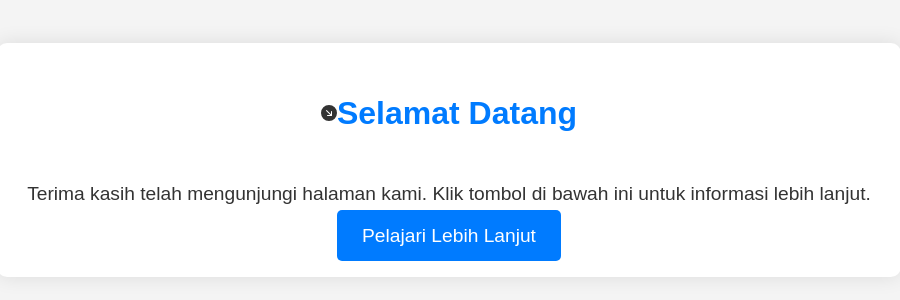
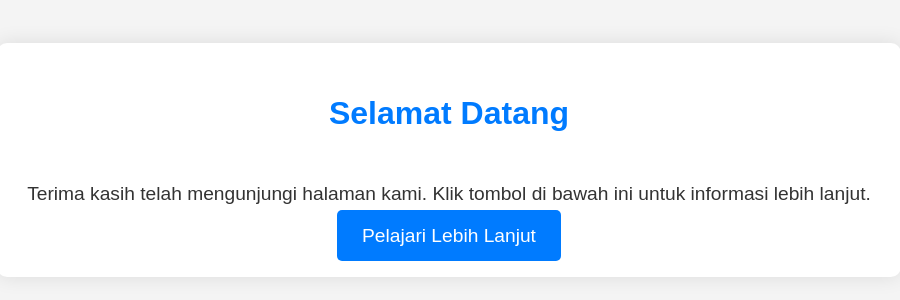
Before and after one commit to naelsiahaan/pageLink, a plain HTML site: page index.html in a window 1280 px wide. Shown: the part 240-540 px from the top of the page, without its empty margins (191-1091 px from the left). Drawn offline with Linux system fonts and the light colour scheme.

Commit message:
Update index.html

```diff
--- a/index.html
+++ b/index.html
@@ -66,9 +66,6 @@
 <body>
     <div class="container">
         <div class="news-header">
-            <svg xmlns="http://www.w3.org/2000/svg" width="16" height="16" fill="currentColor" class="bi bi-arrow-down-right-circle-fill" viewBox="0 0 16 16">
-              <path d="M0 8a8 8 0 1 1 16 0A8 8 0 0 1 0 8m5.904-2.803a.5.5 0 1 0-.707.707L9.293 10H6.525a.5.5 0 0 0 0 1H10.5a.5.5 0 0 0 .5-.5V6.525a.5.5 0 0 0-1 0v2.768z"/>
-            </svg>
             <h1>Selamat Datang</h1>
         </div>
         <p>Terima kasih telah mengunjungi halaman kami. Klik tombol di bawah ini untuk informasi lebih lanjut.</p>
```
